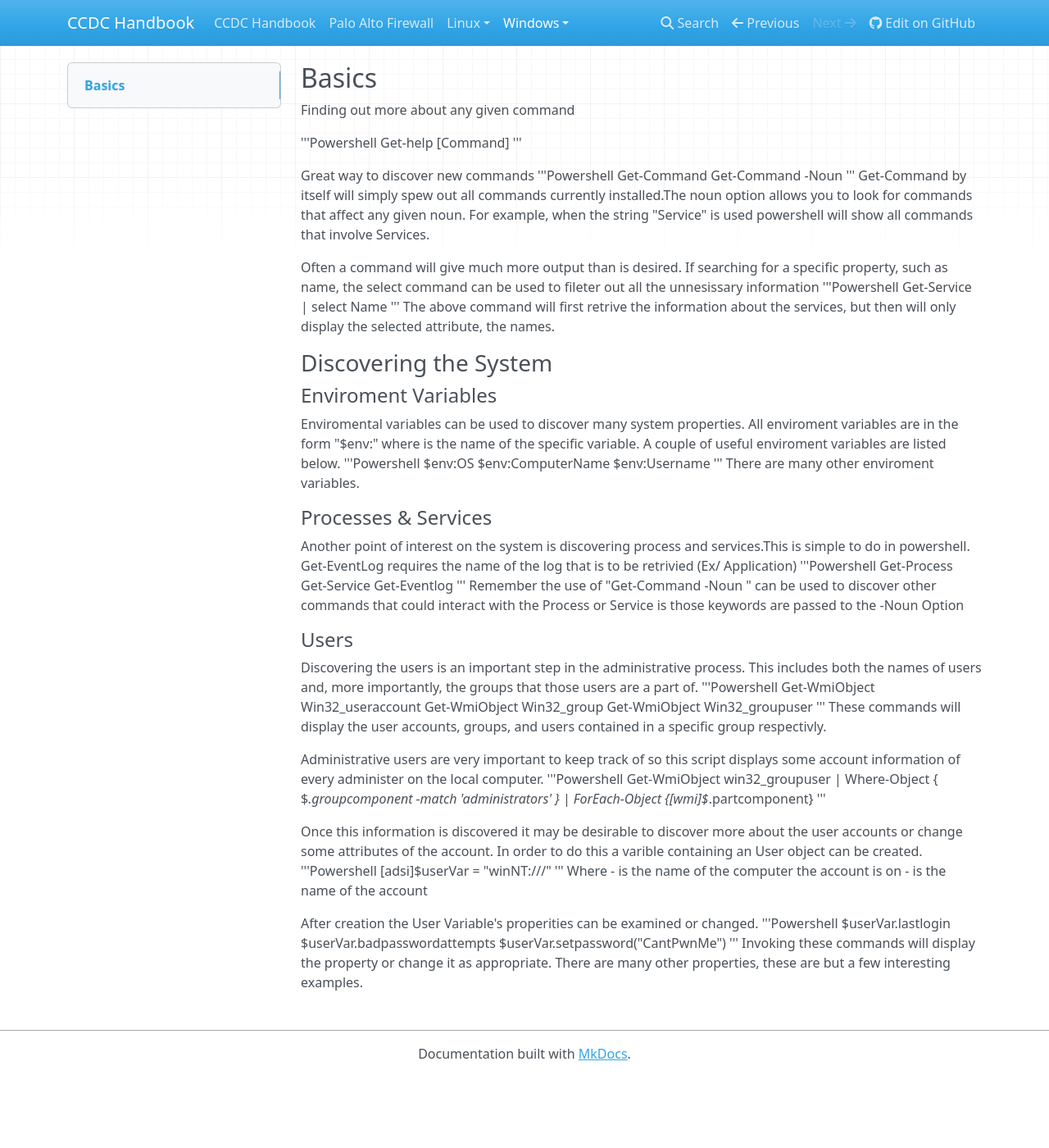
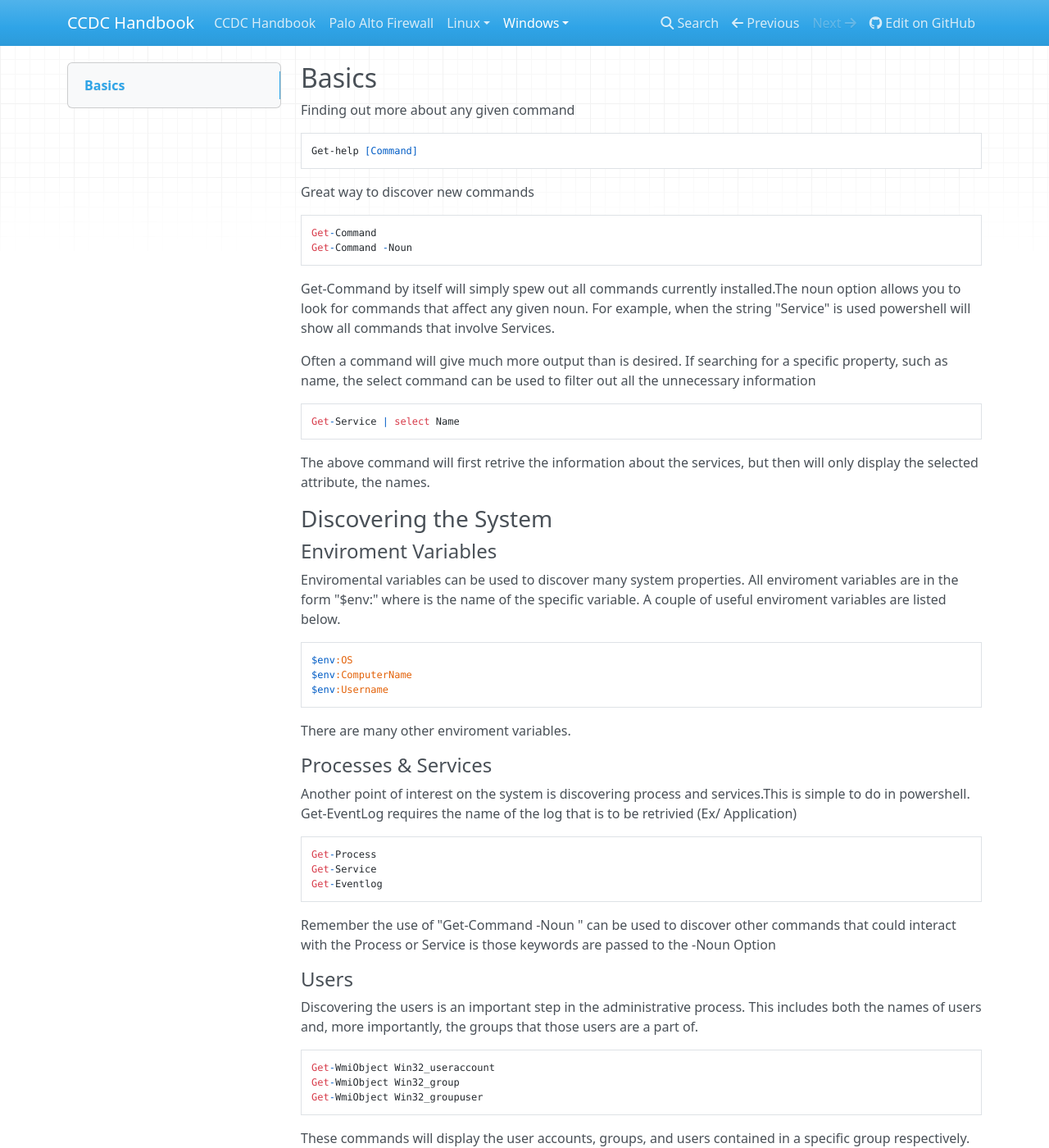
Before and after one commit to ius-csg/ccdc-handbook, an MkDocs documentation site: the page built from docs/Windows/Powershell.md, in a window 1280 px wide and 1400 px high. Shown: the whole window at 82% size. Built offline with MkDocs 1.6.1, drawn with Linux system fonts in a browser that asks for light colours; nearby versions of some CDN libraries; some of the changed text lies outside the part shown.

Commit message:
Added link to markdown previewer to README. Fixed some markdown syntax issues in windows directory.

````diff
--- a/docs/Windows/Powershell.md
+++ b/docs/Windows/Powershell.md
@@ -2,70 +2,86 @@
 
 Finding out more about any given command
 
-'''Powershell
-Get-help [Command]
-'''
+
+    Get-help [Command]
+
 
 Great way to discover new commands
-'''Powershell
-Get-Command
-Get-Command -Noun
-'''
+
+
+    Get-Command
+    Get-Command -Noun
+
 Get-Command by itself will simply spew out all commands currently installed.The noun option allows you to look for commands that affect any given noun. For example, when the string "Service" is used powershell will show all commands that involve Services.
 
-Often a command will give much more output than is desired. If searching for a specific property, such as name, the select command can be used to fileter out all the unnesissary information
-'''Powershell
-Get-Service | select Name
-'''
+Often a command will give much more output than is desired. If searching for a specific property, such as name, the select command can be used to filter out all the unnecessary information
+
+
+    Get-Service | select Name
+
+
 The above command will first retrive the information about the services, but then will only display the selected attribute, the names.
+
 ###Discovering the System
 
 ####Enviroment Variables
 Enviromental variables can be used to discover many system properties. All enviroment variables are in the form "$env:<identifer>" where <identifier> is the name of the specific variable. A couple of useful enviroment variables are listed below.
-'''Powershell
-$env:OS
-$env:ComputerName
-$env:Username
-'''
+
+
+    $env:OS
+    $env:ComputerName
+    $env:Username
+
+
 There are many other enviroment variables.
 
 ####Processes & Services
 Another point of interest on the system is discovering process and services.This is simple to do in powershell. Get-EventLog requires the name of the log that is to be retrivied (Ex/ Application)
-'''Powershell
-Get-Process
-Get-Service
-Get-Eventlog
-'''
+
+
+    Get-Process
+    Get-Service
+    Get-Eventlog
+
+
 Remember the use of "Get-Command -Noun " can be used to discover other commands that could interact with the Process or Service is those keywords are passed to the -Noun Option
 
 ####Users
 Discovering the users is an important step in the administrative process. This includes both the names of users and, more importantly, the groups that those users are a part of.
-'''Powershell
-Get-WmiObject Win32_useraccount
-Get-WmiObject Win32_group
-Get-WmiObject Win32_groupuser
-'''
-These commands will display the user accounts, groups, and users contained in a specific group respectivly.
+
+
+    Get-WmiObject Win32_useraccount
+    Get-WmiObject Win32_group
+    Get-WmiObject Win32_groupuser
+
+
+These commands will display the user accounts, groups, and users contained in a specific group respectively.
 
 Administrative users are very important to keep track of so this script displays some account information of every administer on the local computer.
-'''Powershell
-Get-WmiObject win32_groupuser |
-Where-Object { $_.groupcomponent -match 'administrators' } |
-ForEach-Object {[wmi]$_.partcomponent}
-'''
+
+
+    Get-WmiObject win32_groupuser |
+    Where-Object { $_.groupcomponent -match 'administrators' } |
+    ForEach-Object {[wmi]$_.partcomponent}
+
 
 Once this information is discovered it may be desirable to discover more about the user accounts or change some attributes of the account. In order to do this a varible containing an User object can be created.
-'''Powershell
+
+```
 [adsi]$userVar = "winNT://<ComputerName>/<username>"
-'''
+```
+
 Where
--<ComputerName> is the name of the computer the account is on
--<UserName> is the name of the account
 
-After creation the User Variable's properities can be examined or changed.
-'''Powershell
-$userVar.lastlogin
-$userVar.badpasswordattempts
-$userVar.setpassword("CantPwnMe")
-'''
+* <ComputerName> is the name of the computer the account is on
+* <UserName> is the name of the account
+
+After creation the User Variable's properties can be examined or changed.
+
+
+    $userVar.lastlogin
+    $userVar.badpasswordattempts
+    $userVar.setpassword("CantPwnMe")
+
+
 Invoking these commands will display the property or change it as appropriate. There are many other properties, these are but a few interesting examples.
````
Also changed, not shown: README.md (+2 -0 lines).
